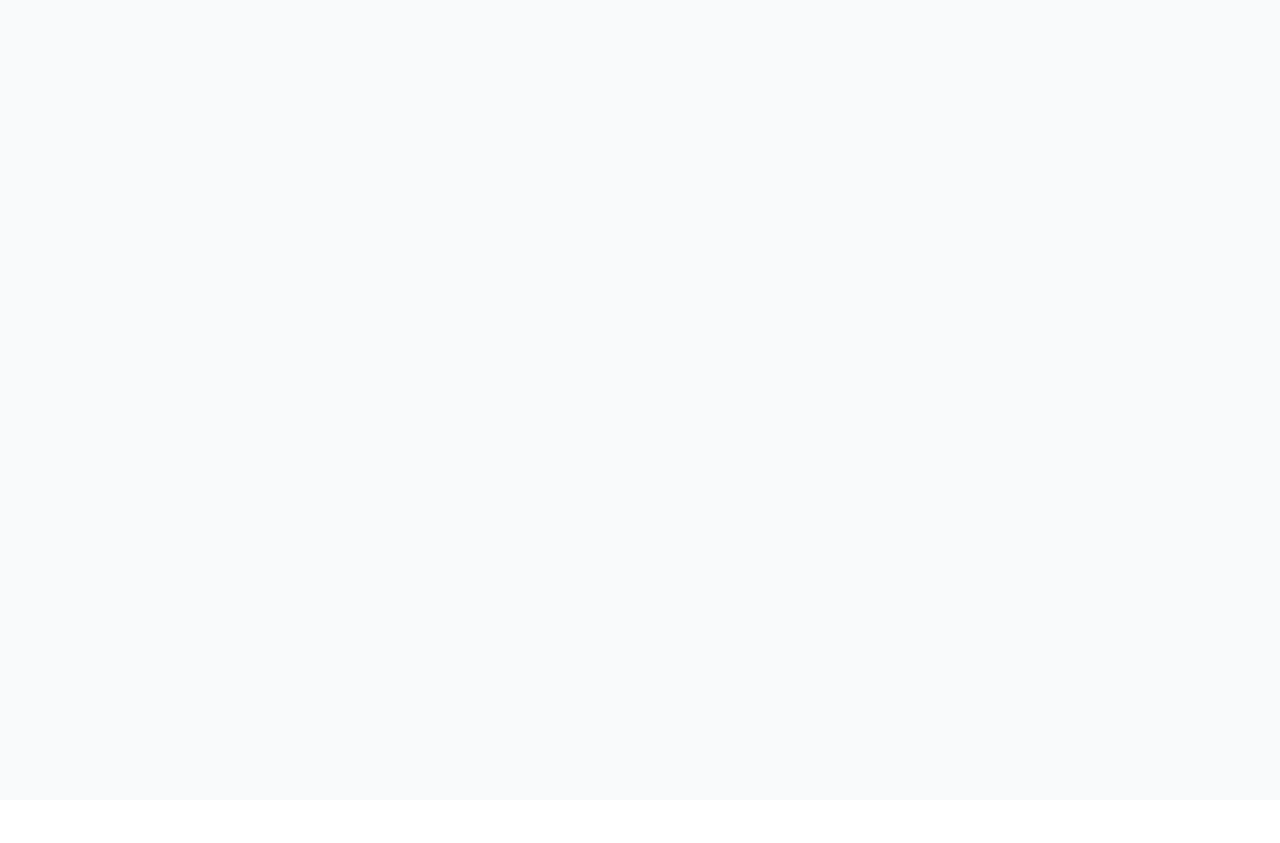
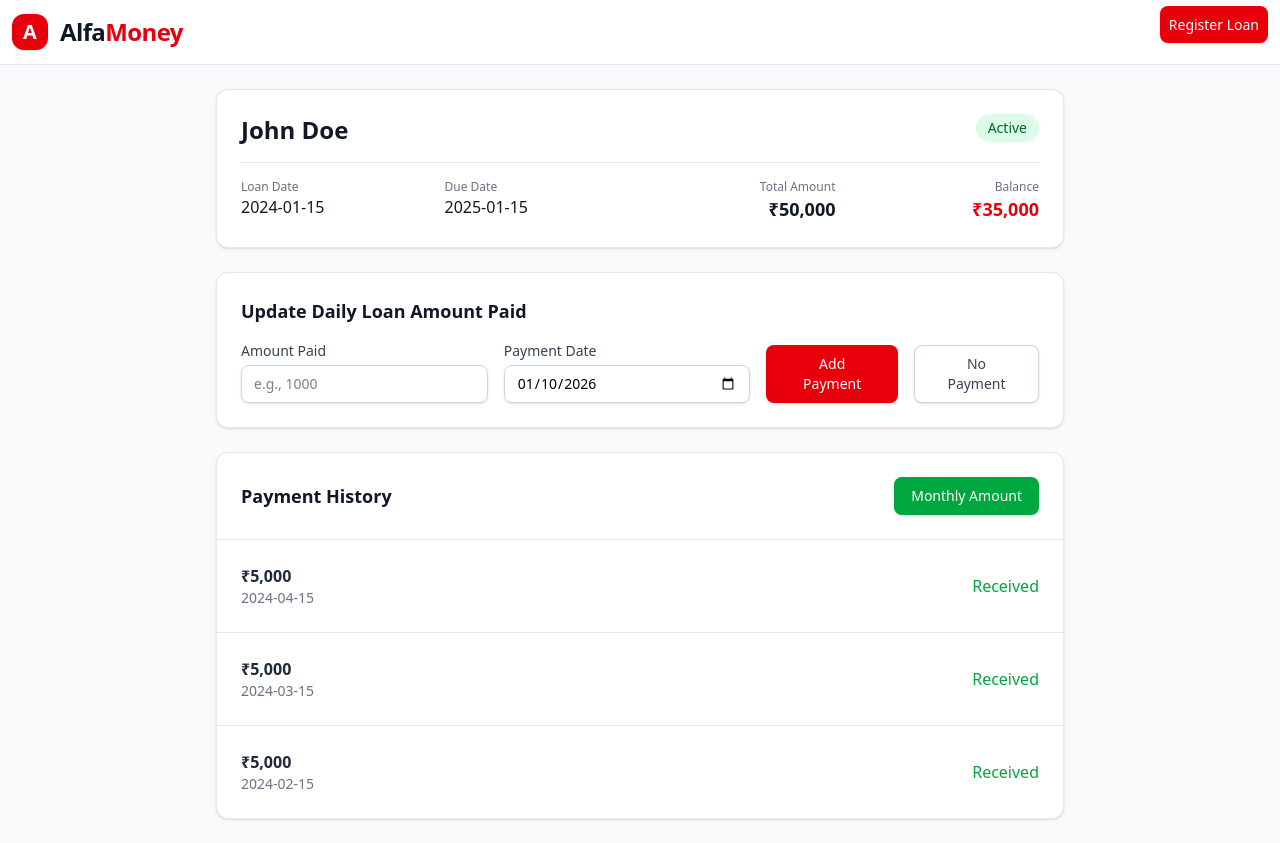
Before and after one commit to Ajay20-web/alfa-money-LMS, a React (Vite) app: page /viewDetails in a window 1280 px wide. Before the commit this address had no page. Before the commit the page ends 800 px from the top, so only its background shows below. Built offline with nearby package versions, Linux system fonts and the light colour scheme.

Commit message:
Add LoanDetails component and update routing in Main.jsx

```diff
--- a/src/App.jsx
+++ b/src/App.jsx
@@ -1,5 +1,6 @@
 import { HomePage } from "./pages/home/HomePage";
 import { RegisterLoan } from "./pages/registerPage/RegisterPage";
+import { LoanDetails } from "./pages/viewDetailsPage/LoanDetails";
 import { Routes, Route } from "react-router-dom";
 function App() {
   return (
@@ -7,6 +8,7 @@ function App() {
       <Routes>
         <Route path="/" element={<HomePage />} />
         <Route path="/register" element={<RegisterLoan />} />
+        <Route path="/viewDetails" element={<LoanDetails />} />
       </Routes>
     </div>
   );
--- a/src/pages/home/Main.jsx
+++ b/src/pages/home/Main.jsx
@@ -1,5 +1,6 @@
 import { dummyLoans } from "../../mock/mockdata";
 import { SearchBar } from "./SearchBar";
+import { Link } from "react-router-dom";
 
 export function Main() {
   return (
@@ -59,9 +60,9 @@ export function Main() {
             </div>
 
             <div className="bg-gray-50 px-6 py-3 border-t border-gray-100">
-              <button className="w-full inline-flex justify-center items-center px-4 py-2 border border-transparent rounded-lg shadow-sm text-sm font-medium text-white bg-red-600 hover:bg-red-700 focus:outline-none focus:ring-2 focus:ring-offset-2 focus:ring-red-500 transition-colors duration-200">
+              <Link to='/viewDetails' className="w-full inline-flex justify-center items-center px-4 py-2 border border-transparent rounded-lg shadow-sm text-sm font-medium text-white bg-red-600 hover:bg-red-700 focus:outline-none focus:ring-2 focus:ring-offset-2 focus:ring-red-500 transition-colors duration-200">
                 View Details
-              </button>
+              </Link>
             </div>
           </div>
         ))}
--- /dev/null
+++ b/src/pages/viewDetailsPage/LoanDetails.jsx
@@ -0,0 +1,212 @@
+import { useState } from "react";
+import { MainHeader } from "../../components/MainHeader";
+
+// Mock data for a single loan, as we don't have access to the router or full mock data file.
+const loanDetails = {
+  id: "loan-001",
+  borrowerName: "John Doe",
+  loanDate: "2024-01-15",
+  dueDate: "2025-01-15",
+  totalLoanAmount: 50000,
+  remainingAmount: 35000,
+  payments: [
+    { date: "2024-02-15", amount: 5000 },
+    { date: "2024-03-15", amount: 5000 },
+    { date: "2024-04-15", amount: 5000 },
+  ],
+};
+
+export function LoanDetails() {
+  const [payments, setPayments] = useState(loanDetails.payments);
+  const [paymentAmount, setPaymentAmount] = useState("");
+  const [paymentDate, setPaymentDate] = useState(
+    new Date().toISOString().split("T")[0]
+  );
+
+  const handleAddPayment = (e) => {
+    e.preventDefault();
+    if (!paymentAmount || !paymentDate) return;
+
+    const newPayment = {
+      date: paymentDate,
+      amount: parseFloat(paymentAmount),
+    };
+
+    setPayments([...payments, newPayment]);
+    // Here you would also update the loan's remaining amount
+    // For this example, we'll just add to the list.
+    setPaymentAmount("");
+  };
+
+  const handleNoPayment = () => {
+    if (!paymentDate) return;
+
+    const newPayment = {
+      date: paymentDate,
+      amount: 0,
+    };
+
+    setPayments([...payments, newPayment]);
+  };
+
+  return (
+    <>
+      <MainHeader />
+      <div className="max-w-4xl mx-auto p-6 space-y-6 ">
+        {/* Loan Information Header */}
+        <header className="bg-white rounded-xl shadow-sm border border-gray-200 p-6">
+          <div className="flex flex-col sm:flex-row justify-between items-start mb-4">
+            <h2 className="text-2xl font-bold text-gray-900">
+              {loanDetails.borrowerName}
+            </h2>
+            <span
+              className={`mt-2 sm:mt-0 px-3 py-1 rounded-full text-sm font-medium bg-green-100 text-green-800 self-start`}
+            >
+              Active
+            </span>
+          </div>
+          <div className="grid grid-cols-2 sm:grid-cols-4 gap-x-4 gap-y-6 pt-4 border-t border-gray-200">
+            <div>
+              <p className="text-xs text-gray-500">Loan Date</p>
+              <p className="font-medium text-gray-900">
+                {loanDetails.loanDate}
+              </p>
+            </div>
+            <div>
+              <p className="text-xs text-gray-500">Due Date</p>
+              <p className="font-medium text-gray-900">{loanDetails.dueDate}</p>
+            </div>
+            <div className="text-left sm:text-right">
+              <p className="text-xs text-gray-500">Total Amount</p>
+              <p className="font-bold text-lg text-gray-900">
+                ₹{loanDetails.totalLoanAmount.toLocaleString()}
+              </p>
+            </div>
+            <div className="text-left sm:text-right">
+              <p className="text-xs text-gray-500">Balance</p>
+              <p className="font-bold text-lg text-red-600">
+                ₹{loanDetails.remainingAmount.toLocaleString()}
+              </p>
+            </div>
+          </div>
+        </header>
+
+        {/* Add Payment Form */}
+        <div className="bg-white rounded-xl shadow-sm border border-gray-200 p-6">
+          <h3 className="text-lg font-bold text-gray-900 mb-4">
+            Update Daily Loan Amount Paid
+          </h3>
+          <form
+            onSubmit={handleAddPayment}
+            className="flex flex-col sm:flex-row items-end gap-4"
+          >
+            <div className="w-full sm:w-1/3">
+              <label
+                htmlFor="paymentAmount"
+                className="block text-sm font-medium text-gray-700 mb-1"
+              >
+                Amount Paid
+              </label>
+              <input
+                type="number"
+                id="paymentAmount"
+                name="paymentAmount"
+                value={paymentAmount}
+                onChange={(e) => setPaymentAmount(e.target.value)}
+                className="block w-full rounded-lg border border-gray-300 px-3 py-2 shadow-sm focus:border-red-500 focus:outline-none focus:ring-1 focus:ring-red-500 sm:text-sm"
+                placeholder="e.g., 1000"
+                required
+              />
+            </div>
+            <div className="w-full sm:w-1/3">
+              <label
+                htmlFor="paymentDate"
+                className="block text-sm font-medium text-gray-700 mb-1"
+              >
+                Payment Date
+              </label>
+              <input
+                type="date"
+                id="paymentDate"
+                name="paymentDate"
+                value={paymentDate}
+                onChange={(e) => setPaymentDate(e.target.value)}
+                className="block w-full rounded-lg border border-gray-300 px-3 py-2 shadow-sm focus:border-red-500 focus:outline-none focus:ring-1 focus:ring-red-500 sm:text-sm"
+                required
+              />
+            </div>
+            <button
+              type="submit"
+              className="w-full sm:w-auto mt-4 sm:mt-0 inline-flex justify-center items-center px-6 py-2 border border-transparent rounded-lg shadow-sm text-sm font-medium text-white bg-red-600 hover:bg-red-700 focus:outline-none focus:ring-2 focus:ring-offset-2 focus:ring-red-500 transition-colors duration-200"
+            >
+              Add Payment
+            </button>
+            <button
+              type="button"
+              onClick={handleNoPayment}
+              className="w-full sm:w-auto mt-4 sm:mt-0 inline-flex justify-center items-center px-6 py-2 border border-gray-300 rounded-lg shadow-sm text-sm font-medium text-gray-700 bg-white hover:bg-gray-50 focus:outline-none focus:ring-2 focus:ring-offset-2 focus:ring-red-500 transition-colors duration-200"
+            >
+              No Payment
+            </button>
+          </form>
+        </div>
+
+        {/* Payment History */}
+        <div className="bg-white rounded-xl shadow-sm border border-gray-200">
+          <header className="p-6 border-b border-gray-200 flex justify-between items-center">
+            <h3 className="text-lg font-bold text-gray-900">Payment History</h3>
+            <button
+              type="button"
+              className="inline-flex justify-center items-center px-4 py-2 border border-transparent rounded-lg shadow-sm text-sm font-medium text-white bg-green-600 hover:bg-green-700 focus:outline-none focus:ring-2 focus:ring-offset-2 focus:ring-green-500 transition-colors duration-200"
+            >
+              Monthly Amount
+            </button>
+          </header>
+          <div className="flow-root">
+            <ul role="list" className="divide-y divide-gray-200">
+              {payments.length > 0 ? (
+                payments
+                  .slice()
+                  .reverse()
+                  .map((payment, index) => (
+                    <li
+                      key={index}
+                      className="p-4 sm:p-6 flex justify-between items-center"
+                    >
+                      <div>
+                        <p
+                          className={`font-semibold ${
+                            payment.amount > 0
+                              ? "text-gray-800"
+                              : "text-red-500"
+                          }`}
+                        >
+                          {payment.amount > 0
+                            ? `₹${payment.amount.toLocaleString()}`
+                            : "No Payment"}
+                        </p>
+                        <p className="text-sm text-gray-500">{payment.date}</p>
+                      </div>
+                      <span
+                        className={`font-medium ${
+                          payment.amount > 0
+                            ? "text-green-600"
+                            : "text-gray-500"
+                        }`}
+                      >
+                        {payment.amount > 0 ? "Received" : "Recorded"}
+                      </span>
+                    </li>
+                  ))
+              ) : (
+                <li className="p-6 text-center text-gray-500">
+                  No payments recorded yet.
+                </li>
+              )}
+            </ul>
+          </div>
+        </div>
+      </div>
+    </>
+  );
+}
```
